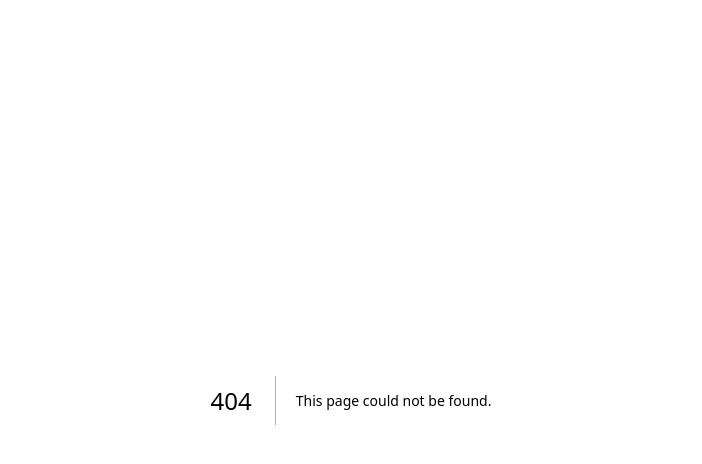
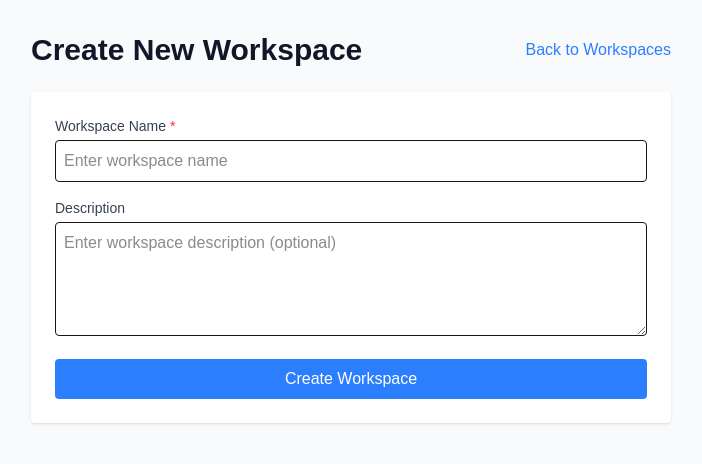
Before and after one commit to satyapalsharma/gitforge-mix-nextjs-betterauth-2026-08-20T21-15-42, a Next.js app: page /workspaces/new in a window 1280 px wide. Before the commit this address had no page. Shown: the top 464 px of the page, without its empty margins (289-991 px from the left). Built offline with nearby package versions, Linux system fonts and the light colour scheme.

Commit message:
feat: create workspace creation form page

```diff
--- /dev/null
+++ b/app/workspaces/new/page.tsx
@@ -0,0 +1,112 @@
+"use client";
+
+import { useState } from "react";
+import { useRouter } from "next/navigation";
+import Link from "next/link";
+
+export default function NewWorkspacePage() {
+  const [name, setName] = useState("");
+  const [description, setDescription] = useState("");
+  const [error, setError] = useState<string | null>(null);
+  const [loading, setLoading] = useState(false);
+  const router = useRouter();
+
+  const handleSubmit = async (e: React.FormEvent) => {
+    e.preventDefault();
+    setError(null);
+    setLoading(true);
+
+    try {
+      const res = await fetch("/api/workspaces", {
+        method: "POST",
+        headers: {
+          "Content-Type": "application/json",
+        },
+        body: JSON.stringify({ name, description }),
+      });
+
+      const data = await res.json();
+
+      if (!res.ok) {
+        setError(data.error || "Failed to create workspace.");
+        return;
+      }
+
+      router.push(`/workspaces/${data.id}`);
+    } catch {
+      setError("An unexpected error occurred.");
+    } finally {
+      setLoading(false);
+    }
+  };
+
+  return (
+    <div className="min-h-screen bg-gray-50 py-8">
+      <div className="mx-auto max-w-2xl px-4">
+        <div className="mb-6 flex items-center justify-between">
+          <h1 className="text-3xl font-bold text-gray-900">Create New Workspace</h1>
+          <Link
+            href="/workspaces"
+            className="text-blue-500 hover:text-blue-600"
+          >
+            Back to Workspaces
+          </Link>
+        </div>
+
+        <div className="bg-white rounded shadow p-6">
+          <form onSubmit={handleSubmit}>
+            <div className="mb-4">
+              <label
+                htmlFor="name"
+                className="mb-1 block text-sm font-medium text-gray-700"
+              >
+                Workspace Name <span className="text-red-500">*</span>
+              </label>
+              <input
+                id="name"
+                type="text"
+                value={name}
+                onChange={(e) => setName(e.target.value)}
+                className="w-full border rounded p-2"
+                placeholder="Enter workspace name"
+                required
+                maxLength={100}
+              />
+            </div>
+
+            <div className="mb-4">
+              <label
+                htmlFor="description"
+                className="mb-1 block text-sm font-medium text-gray-700"
+              >
+                Description
+              </label>
+              <textarea
+                id="description"
+                value={description}
+                onChange={(e) => setDescription(e.target.value)}
+                className="w-full border rounded p-2"
+                placeholder="Enter workspace description (optional)"
+                rows={4}
+              />
+            </div>
+
+            {error && (
+              <div className="mb-4 rounded border border-red-200 bg-red-50 p-3 text-sm text-red-600">
+                {error}
+              </div>
+            )}
+
+            <button
+              type="submit"
+              disabled={loading}
+              className="w-full bg-blue-500 py-2 rounded text-white hover:bg-blue-600 disabled:opacity-50"
+            >
+              {loading ? "Creating..." : "Create Workspace"}
+            </button>
+          </form>
+        </div>
+      </div>
+    </div>
+  );
+}
```
